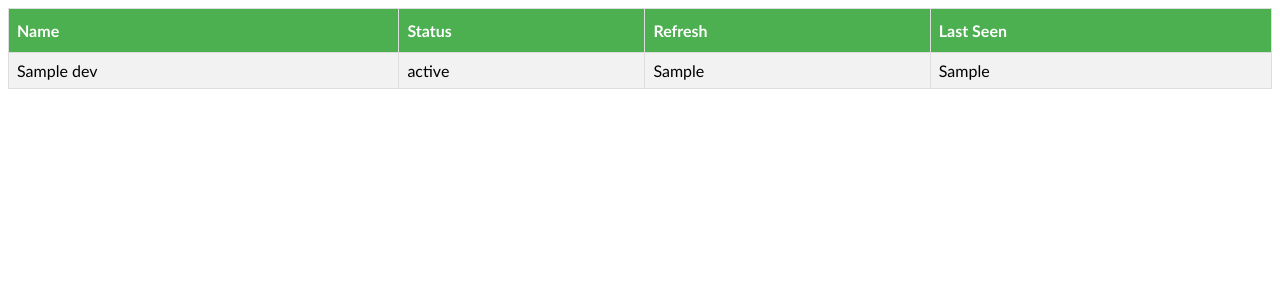
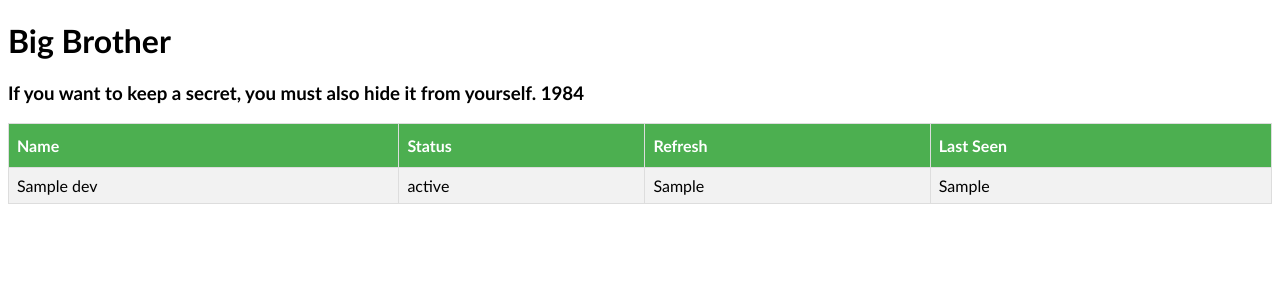
Before and after one commit to tillus23/DoNotTraceMe, a Flask app: template templates/template.html in a window 1280 px wide. Shown: the top 300 px of the page. Run offline with Flask 2, Linux system fonts and the light colour scheme; the template is opened without the code that fills it: most values are stand-ins (such as "Sample title", 1, 10 or a date in 2020).

Commit message:
huuuhuuu

```diff
--- a/templates/template.html
+++ b/templates/template.html
@@ -17,6 +17,14 @@
   padding: 8px;
 }
 
+h3 {
+    font-family: "Trebuchet MS", Arial, Helvetica, sans-serif;
+}
+
+h1 {
+    font-family: "Trebuchet MS", Arial, Helvetica, sans-serif;
+}
+
 #customers tr:nth-child(even){background-color: #f2f2f2;}
 
 #customers tr:hover {background-color: #ddd;}
@@ -31,7 +39,8 @@
 </style>
 </head>
 <body>
-
+<h1>Big Brother</h1>
+<h3>If you want to keep a secret, you must also hide it from yourself. 1984</h3>
 <table id="customers">
   <tr>
     <th>Name</th>
```
